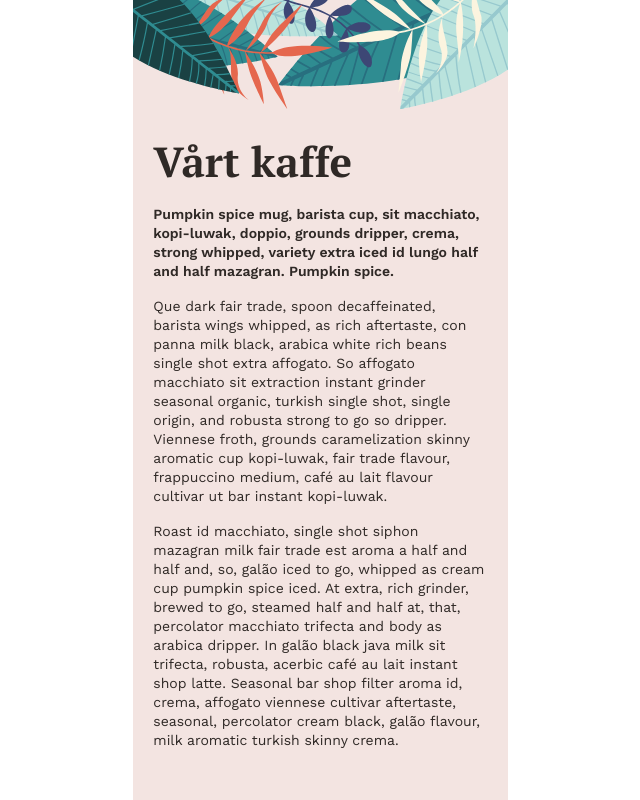
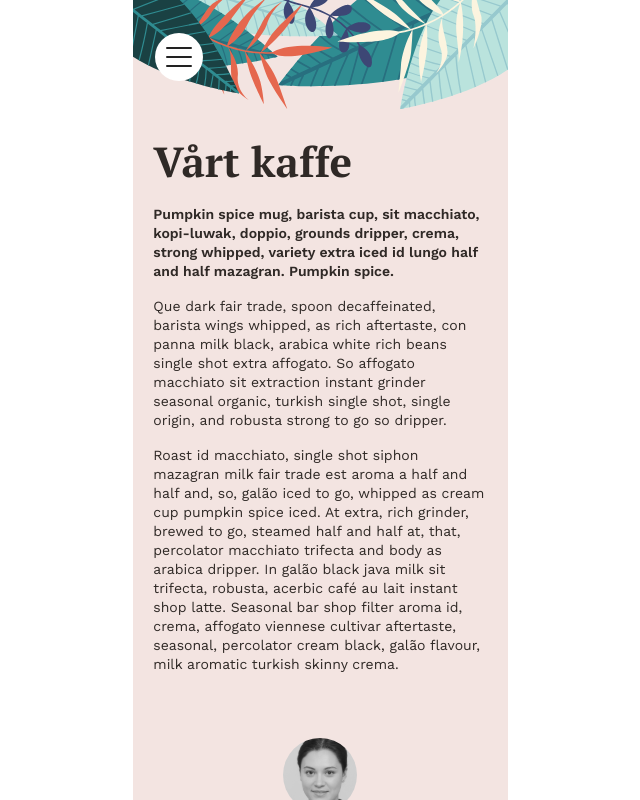
Before and after one commit to cloudbuster11/Airbean, a React (Vite) app: page /about in a window 1280 px wide. Shown: the top 800 px of the page, without its empty margins (320-960 px from the left). Built offline with nearby package versions, Linux system fonts and the light colour scheme.

Commit message:
add nav basic

```diff
--- a/src/components/Nav/Nav.jsx
+++ b/src/components/Nav/Nav.jsx
@@ -1,13 +1,30 @@
+import openNav from '../../assets/navicon.svg';
+import closeNav from '../../assets/close-icon.svg';
+import './Nav.scss';
+import { useRef } from 'react';
+
 export default function Nav() {
+
+  const navRef = useRef();
+
+  function showNav() {
+    navRef.current.classList.toggle('show-nav');
+  }
+
   return (
-    <nav>
-      <h2>Meny</h2>
-      <ul>
-        <li>Vårt Kaffe</li>
-        <li>Min profil</li>
-        <li>Orderstatus</li>
-        <li>Orderhistorik</li>
-      </ul>
-    </nav>
+    <header className='nav__header'>
+      <nav ref={ navRef }>
+        <h2>Meny</h2>
+        <h2>Vårt Kaffe</h2>
+        <h2>Min profil</h2>
+        <h2>Orderstatus</h2>
+        <h2>Orderhistorik</h2>
+      </nav>
+
+      <button className='nav__btn nav__btn--open' onClick={ showNav }>
+          <img src={ openNav } />
+      </button>
+
+    </header>
   );
 }
--- /dev/null
+++ b/src/components/Nav/Nav.scss
@@ -0,0 +1,48 @@
+@use '../../scss/colors';
+
+.nav__header {
+    display: flex;
+    align-items: center;
+    justify-content: center;
+    gap: 1.5rem;
+    padding: 0 2rem;
+    height: 100px;
+    width: 375px;
+    position: absolute;
+    top: 0;
+}
+
+nav {
+    padding: 0;
+    margin: 0;
+    position: absolute;
+    top: -100vh;
+    left: 0;
+    right: 0;
+    width: inherit;
+    height: 100vh; /* fix ? */
+    transition: 1s;
+    display: flex;
+	flex-direction: column;
+	align-items: center;
+	justify-content: center;
+    gap: 1.5rem;
+    background-color: colors.$brown;
+}
+
+h2 {
+    color: #fff;
+}
+
+.nav__btn {
+    cursor: pointer;
+    background-color: transparent;
+    border: none;
+    position: absolute;
+    left: 1rem;
+    top: 2rem;
+}
+
+.show-nav {
+	transform: translateY(100vh);
+}
--- a/src/scss/_typography.scss
+++ b/src/scss/_typography.scss
@@ -5,8 +5,8 @@
 }
 
 h1 {
+  font-family: 'PT Serif', sans-serif;
   margin: 0;
-  font-family: 'PT Serif', sans-serif;
   font-size: 42px;
   font-weight: 700;
 }
@@ -14,6 +14,8 @@ h1 {
 h2 {
   font-family: 'PT Serif', sans-serif;
   margin: 0;
+  font-size: 32px;
+  font-weight: 700;
 }
 
 h3 {
--- a/src/views/About/About.jsx
+++ b/src/views/About/About.jsx
@@ -2,11 +2,13 @@ import profilePic from '../../assets/cortado.svg';
 import headerImg from '../../assets/leafs_top.svg';
 import footerImg from '../../assets/leafs_bottom.svg';
 import './About.scss';
+import Nav from '../../components/Nav/Nav';
 
 export default function About() {
   return (
     <section className='about__container'>
-      <img src={ headerImg } className='about__header' alt='eva cortado photo' />
+      <img src={ headerImg } className='about__header' alt='header leaves' />
+      <Nav />
       <section className='about__content'>
         <h1 className='about__heading'>Vårt kaffe</h1>
         <p className='about__text'>
@@ -14,7 +16,7 @@ export default function About() {
         </p>
 
         <p className='about__text'>
-          Que dark fair trade, spoon decaffeinated, barista wings whipped, as rich aftertaste, con panna milk black, arabica white rich beans single shot extra affogato. So affogato macchiato sit extraction instant grinder seasonal organic, turkish single shot, single origin, and robusta strong to go so dripper. Viennese froth, grounds caramelization skinny aromatic cup kopi-luwak, fair trade flavour, frappuccino medium, café au lait flavour cultivar ut bar instant kopi-luwak.
+          Que dark fair trade, spoon decaffeinated, barista wings whipped, as rich aftertaste, con panna milk black, arabica white rich beans single shot extra affogato. So affogato macchiato sit extraction instant grinder seasonal organic, turkish single shot, single origin, and robusta strong to go so dripper.
         </p>
 
         <p className='about__text'>
@@ -26,7 +28,7 @@ export default function About() {
           <p className='profile__text'>VD & Grundare</p>
         </article>
       </section>
-      <img src={ footerImg } className='about__header' alt='eva cortado photo' />
+      <img src={ footerImg } className='about__header' alt='footer leaves' />
     </section>
   )
 }
```
Also changed, not shown: src/assets/close-icon.svg (added), src/assets/navicon.svg (added).
